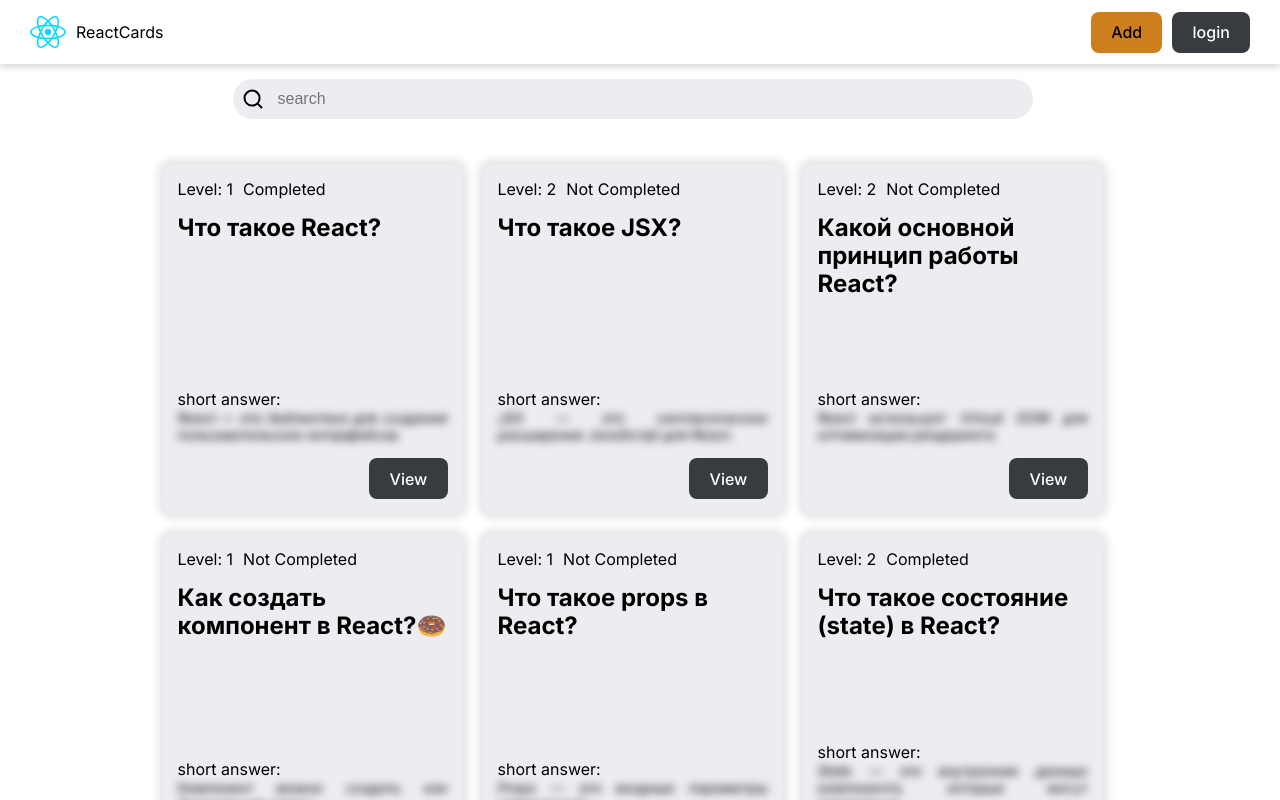
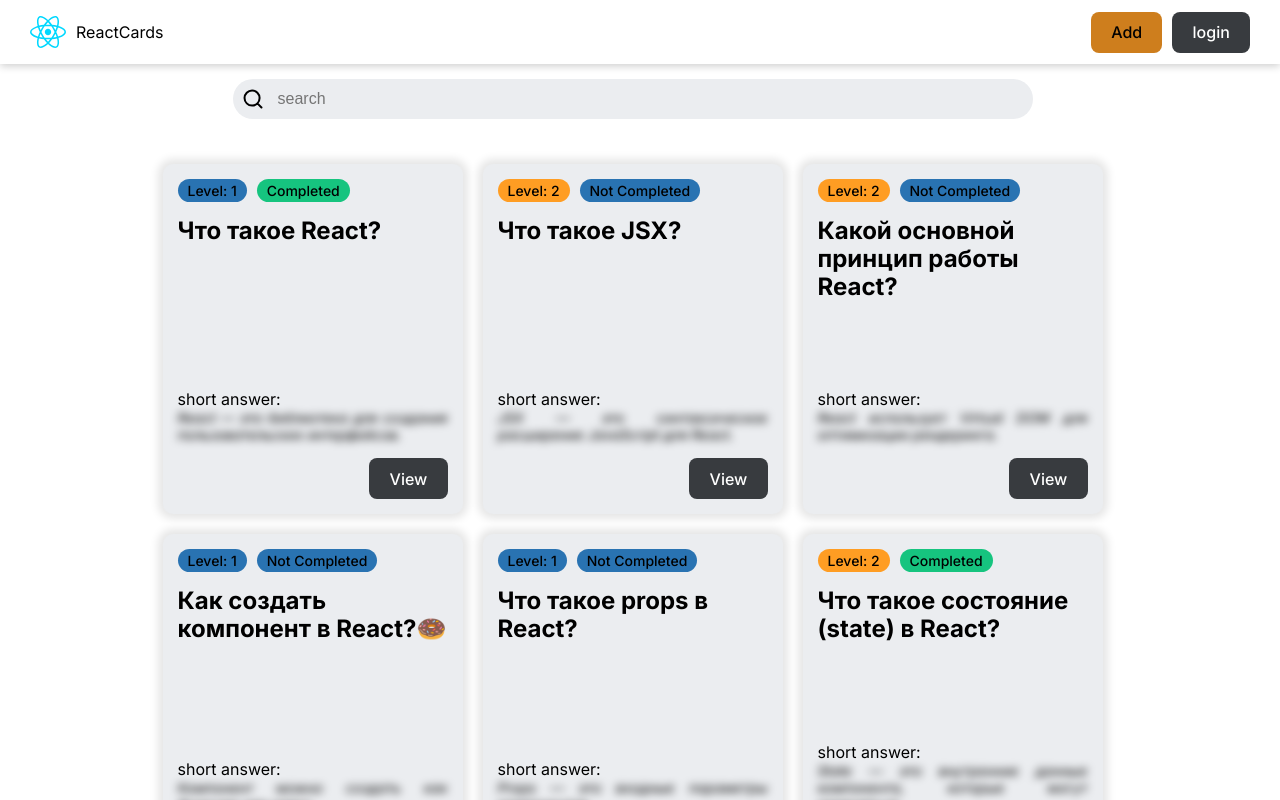
Before and after one commit to Ulianna0309/react-courses-app, a React (Vite) app: page / in a window 1280 px wide. Built offline with nearby package versions, Linux system fonts and the light colour scheme; data requests are answered from the project's data file.

Commit message:
badge component

```diff
--- /dev/null
+++ b/src/components/Badge/Badge.jsx
@@ -0,0 +1,8 @@
+import styles from "./Badge.module.css";
+export const Badge = ({ variant, children }) => {
+    return (
+      <div className={`${styles.badge} ${styles[variant] || ""}`}>
+        {children}
+      </div>
+    );
+  };
--- /dev/null
+++ b/src/components/Badge/Badge.module.css
@@ -0,0 +1,23 @@
+.badge {
+    width: fit-content;
+    border-radius: 20px;
+    padding: 3px 10px;
+    color: var(--text-color);
+    background-color: #C5BAFF;
+    text-transform: capitalize;
+    font-weight: 500;
+    font-size: 14px;
+}
+
+.primary {
+    background-color: #2973B2;
+}
+.success {
+    background-color: #16C47F;
+}
+.warning {
+    background-color: #FF9D23;
+}
+.alert {
+    background-color: #D84040;
+}
--- /dev/null
+++ b/src/components/Badge/index.jsx
@@ -0,0 +1 @@
+export {Badge} from './Badge';
--- a/src/components/QuestionCard/QuestionCard.jsx
+++ b/src/components/QuestionCard/QuestionCard.jsx
@@ -1,18 +1,22 @@
 import styles from "./QuestionCard.module.css";
 import { useNavigate } from "react-router-dom";
 import { Button } from "../Button";
+import { Badge } from "../Badge";
 export const QuestionCard = ({ card }) => {
   const navigate = useNavigate();
+  const levelVariant =
+    card.level === 1 ? "primary" : card.level === 2 ? "warning" : "alert";
+  const completedVariant = card.completed ? "success" : "primary";
   return (
     <div className={styles.card}>
       <div className={styles.cardLabels}>
-        <div className="">Level: {card.level}</div>
-        <div className="">{card.completed ? "Completed" : "Not Completed"}</div>
+        <Badge variant={levelVariant}>Level: {card.level}</Badge>
+        <Badge variant={completedVariant}>
+          {card.completed ? "Completed" : "Not Completed"}
+        </Badge>
       </div>
 
-      <h5 className={styles.cardTitle}>
-      {card.question}
-      </h5>
+      <h5 className={styles.cardTitle}>{card.question}</h5>
 
       <div className={styles.cardAnswers}>
         <label>short answer: </label>
```
